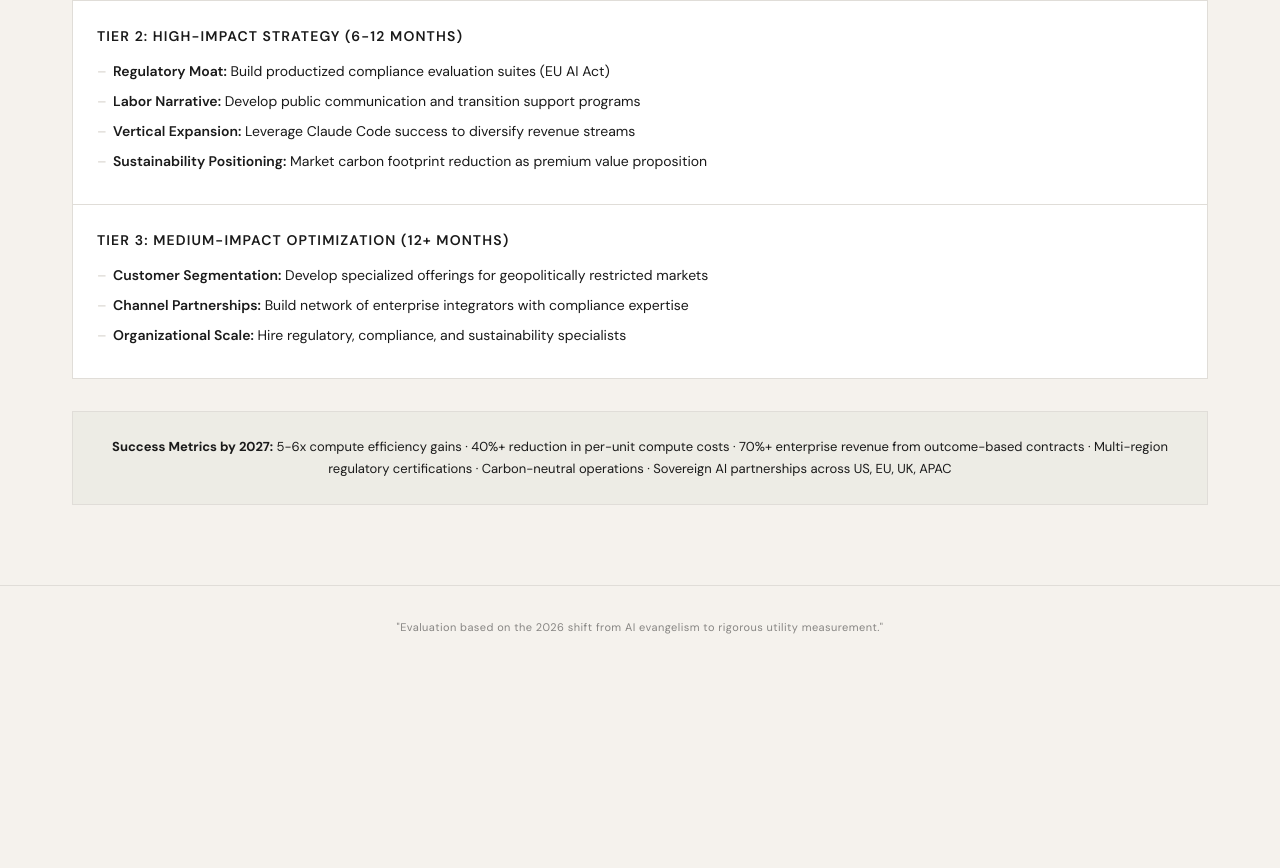
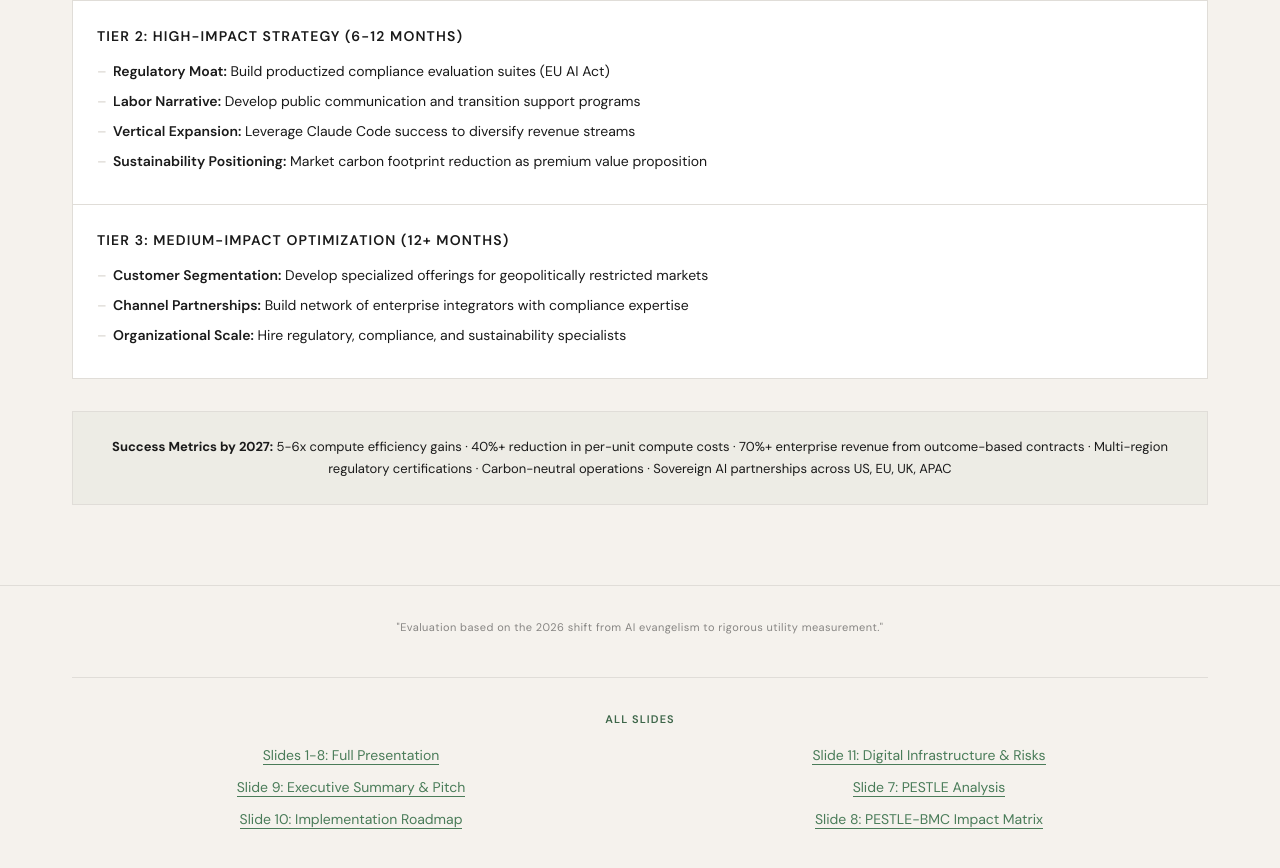
Before and after one commit to nikitaandreeveu-spec/nmb, a website: page index.html in a window 1280 px wide. Shown: the part 8411-9279 px from the top of the page. Before the commit the page ends 9088 px from the top, so only its background shows below. Drawn offline with Linux system fonts and the light colour scheme.

Commit message:
Add navigation links to new slides 9, 10, 11 in footer

```diff
--- a/index.html
+++ b/index.html
@@ -2149,6 +2149,22 @@
       <p class="page-footer__text">
         "Evaluation based on the 2026 shift from AI evangelism to rigorous utility measurement."
       </p>
+
+      <div style="margin-top: 40px; padding-top: 32px; border-top: 1px solid var(--border);">
+        <p style="font-size: 11px; font-weight: 600; text-transform: uppercase; letter-spacing: 0.1em; color: var(--accent-green-small); margin-bottom: 16px;">All Slides</p>
+        <div style="display: grid; grid-template-columns: 1fr 1fr; gap: 20px; font-size: 14px;">
+          <ul style="list-style: none; padding: 0; margin: 0;">
+            <li style="margin-bottom: 8px;"><a href="/index.html" style="color: var(--accent-green); text-decoration: none; border-bottom: 1px solid currentColor;">Slides 1-8: Full Presentation</a></li>
+            <li style="margin-bottom: 8px;"><a href="/Slide%209.md" style="color: var(--accent-green); text-decoration: none; border-bottom: 1px solid currentColor;">Slide 9: Executive Summary & Pitch</a></li>
+            <li><a href="/Slide%2010.md" style="color: var(--accent-green); text-decoration: none; border-bottom: 1px solid currentColor;">Slide 10: Implementation Roadmap</a></li>
+          </ul>
+          <ul style="list-style: none; padding: 0; margin: 0;">
+            <li style="margin-bottom: 8px;"><a href="/Slide%2011.md" style="color: var(--accent-green); text-decoration: none; border-bottom: 1px solid currentColor;">Slide 11: Digital Infrastructure & Risks</a></li>
+            <li style="margin-bottom: 8px;"><a href="/Slide%207.md" style="color: var(--accent-green); text-decoration: none; border-bottom: 1px solid currentColor;">Slide 7: PESTLE Analysis</a></li>
+            <li><a href="/Slide%208.md" style="color: var(--accent-green); text-decoration: none; border-bottom: 1px solid currentColor;">Slide 8: PESTLE-BMC Impact Matrix</a></li>
+          </ul>
+        </div>
+      </div>
     </div>
   </footer>
 
```
